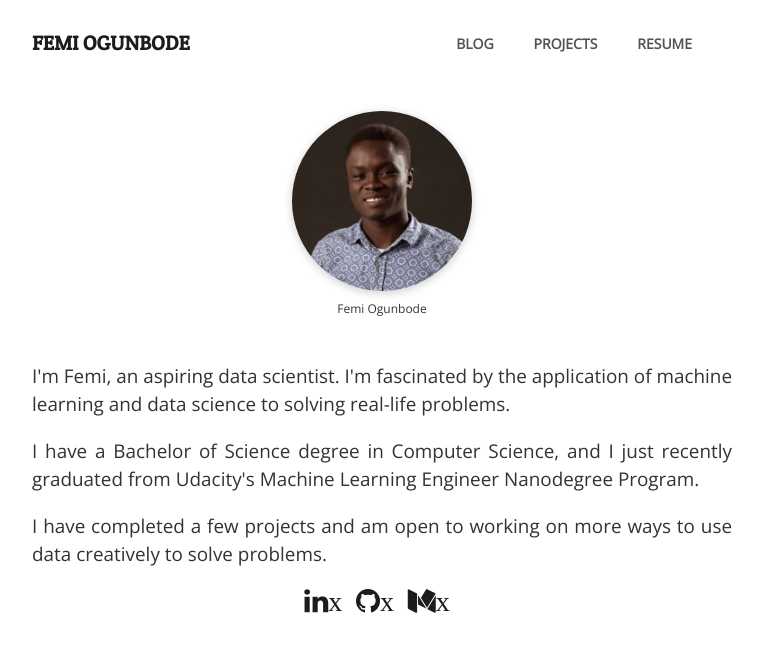
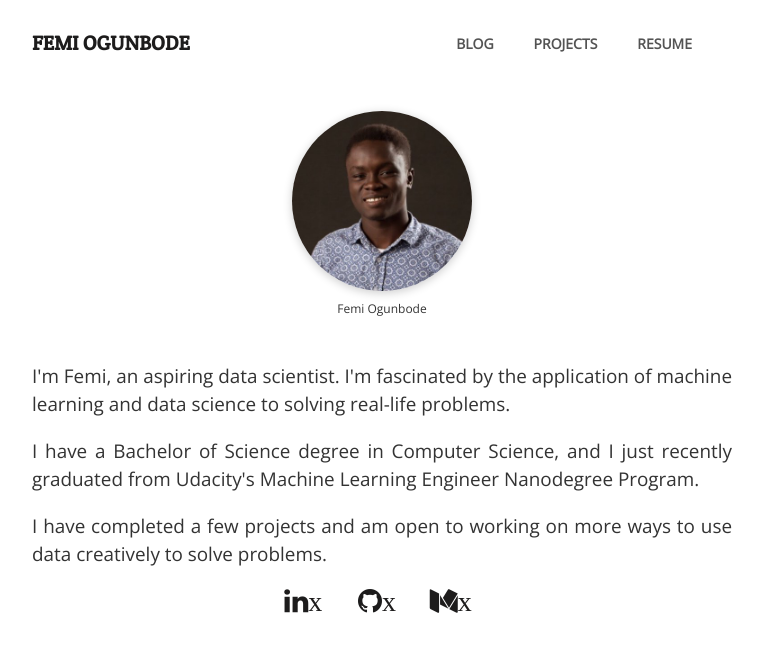
Before and after one commit to FemiOG/FemiOG.github.io, a Jekyll site: the page built from index.html, in a window 1280 px wide. Shown: the top 652 px of the page, without its empty margins (258-1021 px from the left). Built offline with Jekyll 4.4.1, drawn with Linux system fonts in a browser that asks for light colours; some web fonts are replaced.

Commit message:
font awesome

```diff
--- a/_layouts/default.html
+++ b/_layouts/default.html
@@ -5,7 +5,7 @@
         <!-- link to main stylesheet -->
         <link rel="stylesheet" href="/assets/font-awesome-4.7.0/css/font-awesome.min.css">
         <link rel="stylesheet" type="text/css" href="/css/main.css">
-
+        <link href="https://maxcdn.bootstrapcdn.com/font-awesome/4.7.0/css/font-awesome.min.css" rel="stylesheet" integrity="sha384-wvfXpqpZZVQGK6TAh5PVlGOfQNHSoD2xbE+QkPxCAFlNEevoEH3Sl0sibVcOQVnN" crossorigin="anonymous">
     </head>
     <body>
         <div>
--- a/index.html
+++ b/index.html
@@ -120,6 +120,10 @@
 	color: rgba(0,0,0,0.3);
 	text-align: center;
 }
+
+div.links a {
+	min-width: 60px;
+}
 </style>
 
 <div>
```
